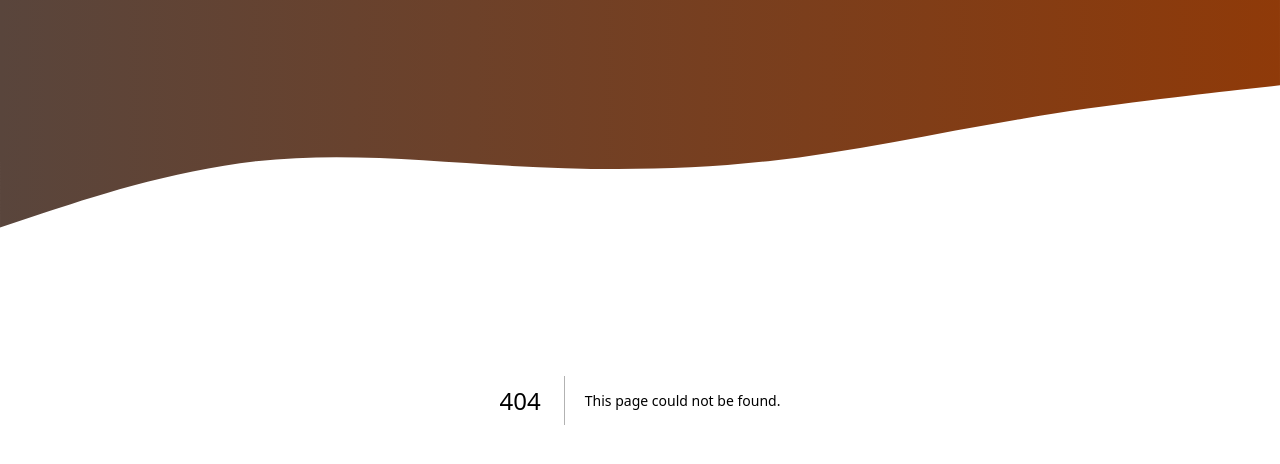
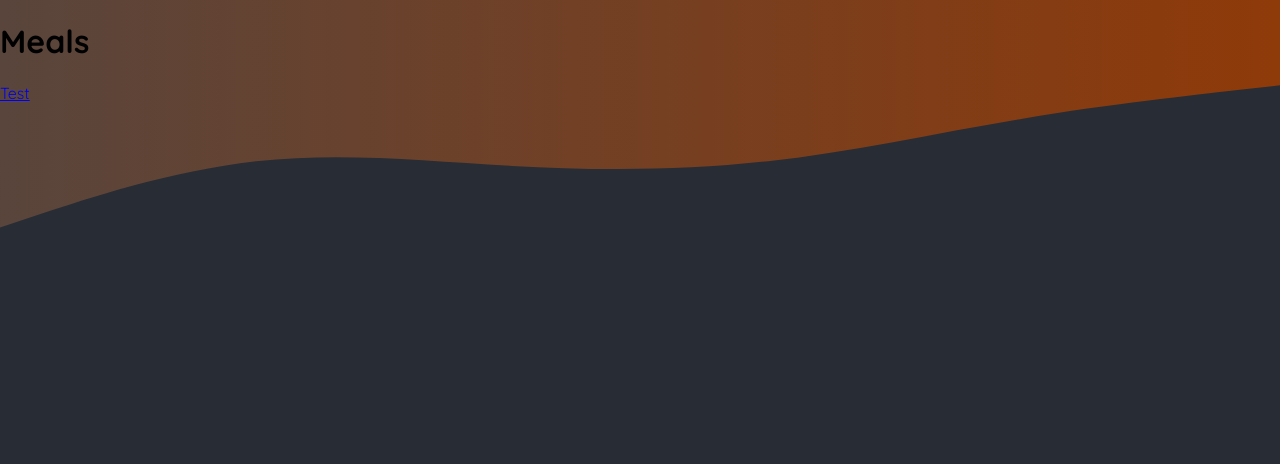
Before and after one commit to Quiatus/2025, a Next.js app in the folder React/25 - NextJS/food_app/: page /meals in a window 1280 px wide. Before the commit this address had no page. Shown: the top 464 px of the page. Built offline with nearby package versions, Linux system fonts and the light colour scheme.

Commit message:
add routers

```diff
--- /dev/null
+++ b/React/25 - NextJS/food_app/app/meals/page.js
@@ -0,0 +1,12 @@
+import Link from "next/link";
+
+export default function Meals() {
+  return (
+    <>
+      <h1>
+        Meals
+      </h1>
+      <p><Link href='/meals/test'>Test</Link></p>
+    </>
+  )
+}
--- a/React/25 - NextJS/food_app/app/page.js
+++ b/React/25 - NextJS/food_app/app/page.js
@@ -1,9 +1,14 @@
+import Link from "next/link";
+
 export default function Home() {
   return (
     <main>
       <h1 style={{ color: 'white', textAlign: 'center' }}>
         Time to get started!
       </h1>
+      <p><Link href="/meals">Meals</Link></p>
+      <p><Link href='/meals/share'>Share</Link></p>
+      <p><Link href="/community">Community</Link></p>
     </main>
   );
 }
```
Also changed, not shown: React/25 - NextJS/food_app/app/community/page.js (added, +7 -0 lines), React/25 - NextJS/food_app/app/meals/[slug]/page.js (added, +9 -0 lines), React/25 - NextJS/food_app/app/meals/share/page.js (added, +7 -0 lines).
